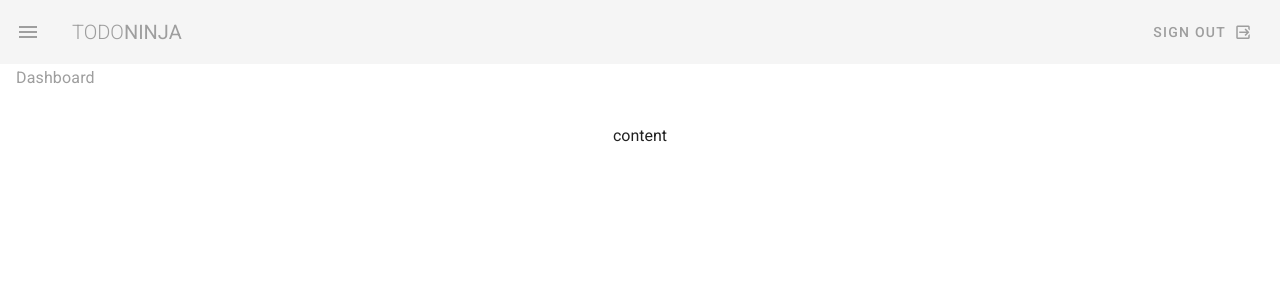
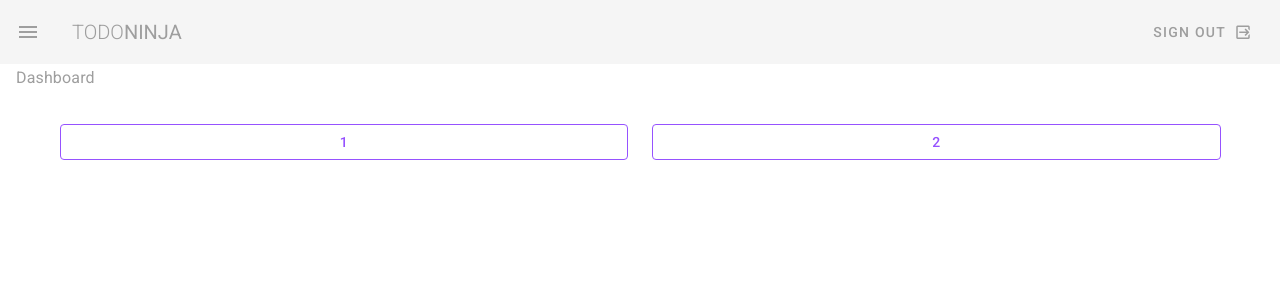
Before and after one commit to crhwebdev-courses/todo-ninja, a Vue app: page / in a window 1280 px wide. Shown: the top 300 px of the page. Built offline with nearby package versions, Linux system fonts and the light colour scheme.

Commit message:
Add two buttons to dashboard using a grid layout

```diff
--- a/src/views/Dashboard.vue
+++ b/src/views/Dashboard.vue
@@ -3,7 +3,14 @@
     <h1 class="subtitle-1 grey--text">Dashboard</h1>
 
     <v-container class="my-5">
-      content
+      <v-row>
+        <v-col cols="12" md="6">
+          <v-btn outlined block color="primary">1</v-btn>
+        </v-col>
+        <v-col cols="12" md="6">
+          <v-btn outlined block color="primary">2</v-btn>
+        </v-col>
+      </v-row>
     </v-container>
   </div>
 </template>
```
